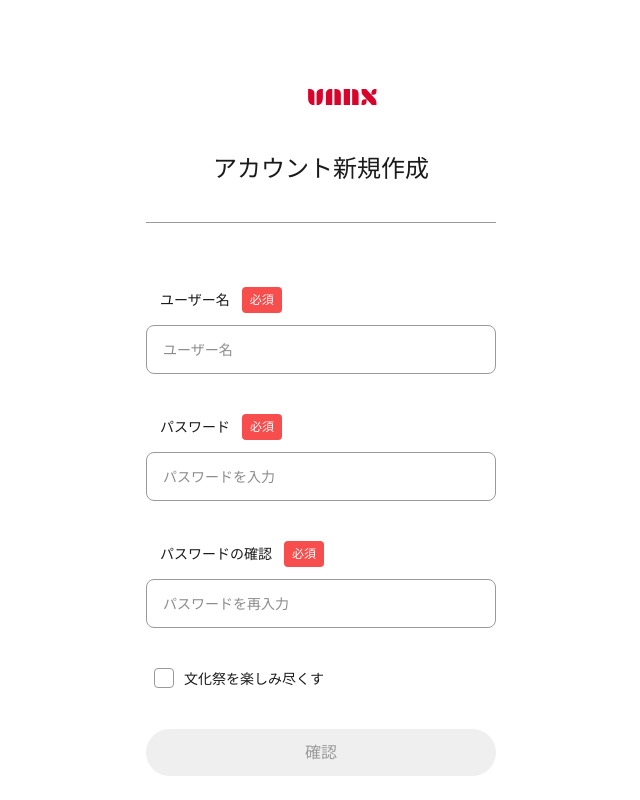
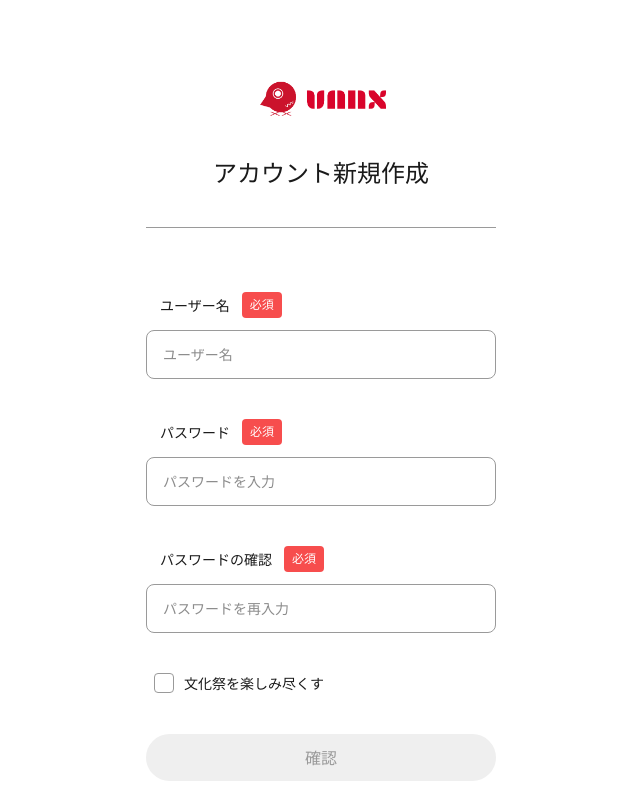
Before and after one commit to Gran-App-Vantan/vanx-frontend, a Next.js app in the folder vanx-app/: page /auth/signup in a window 1280 px wide. Shown: the top 800 px of the page, without its empty margins (319-959 px from the left). Built offline with nearby package versions, Linux system fonts and the light colour scheme.

Commit message:
add logo.png

```diff
--- a/vanx-app/components/shared/Logo.tsx
+++ b/vanx-app/components/shared/Logo.tsx
@@ -5,7 +5,7 @@ export function Logo() {
   return (
     <div>
       <Link href="/">
-        <Image src="/logo.svg" alt="VANX" width={130} height={35} />
+        <Image src="/logo.png" alt="VANX" width={130} height={35} />
       </Link>
     </div>
   );
```
Also changed, not shown: vanx-app/public/logo.png (added).
